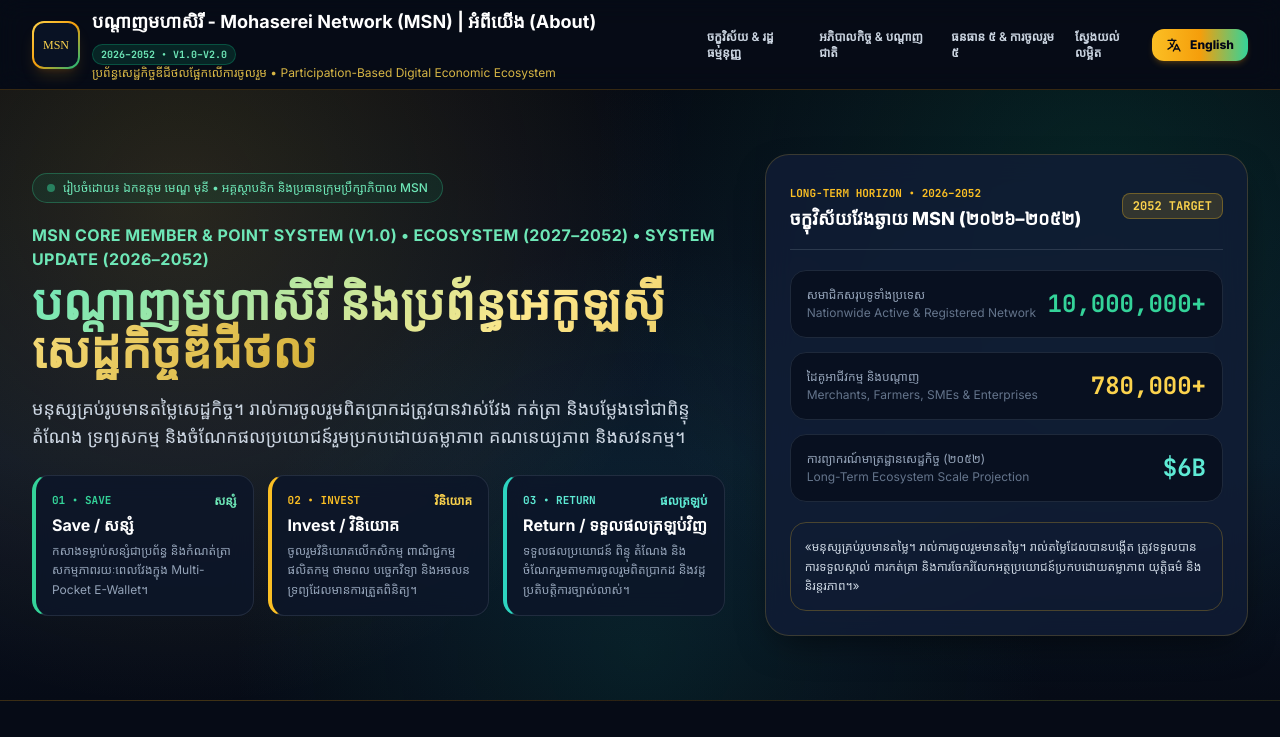
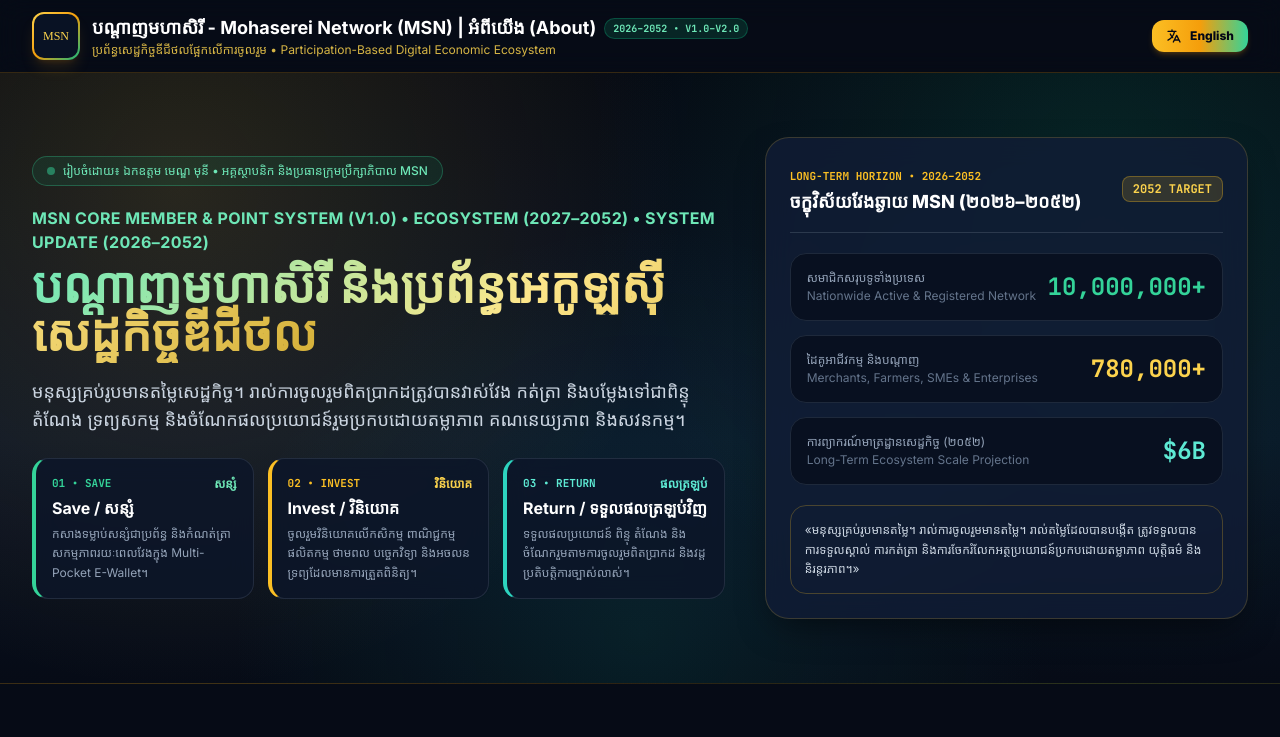
Before and after one commit to mohaserey/mohaserei_network_ecosystem_about, a plain HTML site: page index.html in a window 1280 px wide. Shown: the top 737 px of the page. Drawn offline with nearby package versions, Linux system fonts and the light colour scheme; a web font is replaced by a local one.

Commit message:
Update index.html

```diff
--- a/index.html
+++ b/index.html
@@ -137,14 +137,6 @@
             </p>
           </div>
         </a>
-
-        <!-- Desktop Navigation -->
-        <nav class="hidden xl:flex items-center gap-5 text-xs font-semibold text-slate-300">
-          <a href="#vision-constitution" class="hover:text-amber-300 transition" data-i18n="nav_vision">ចក្ខុវិស័យ & រដ្ឋធម្មនុញ្ញ</a>
-          <a href="#governance-network" class="hover:text-amber-300 transition" data-i18n="nav_gov">អភិបាលកិច្ច & បណ្តាញជាតិ</a>
-          <a href="#capitals-participation" class="hover:text-amber-300 transition" data-i18n="nav_capitals">ធនធាន ៥ & ការចូលរួម ៥</a>
-          <a href="#interactive-explorer" class="hover:text-amber-300 transition" data-i18n="nav_explorer">ស្វែងយល់លម្អិត</a>
-        </nav>
 
         <!-- Bilingual Language Toggle -->
         <button
```
